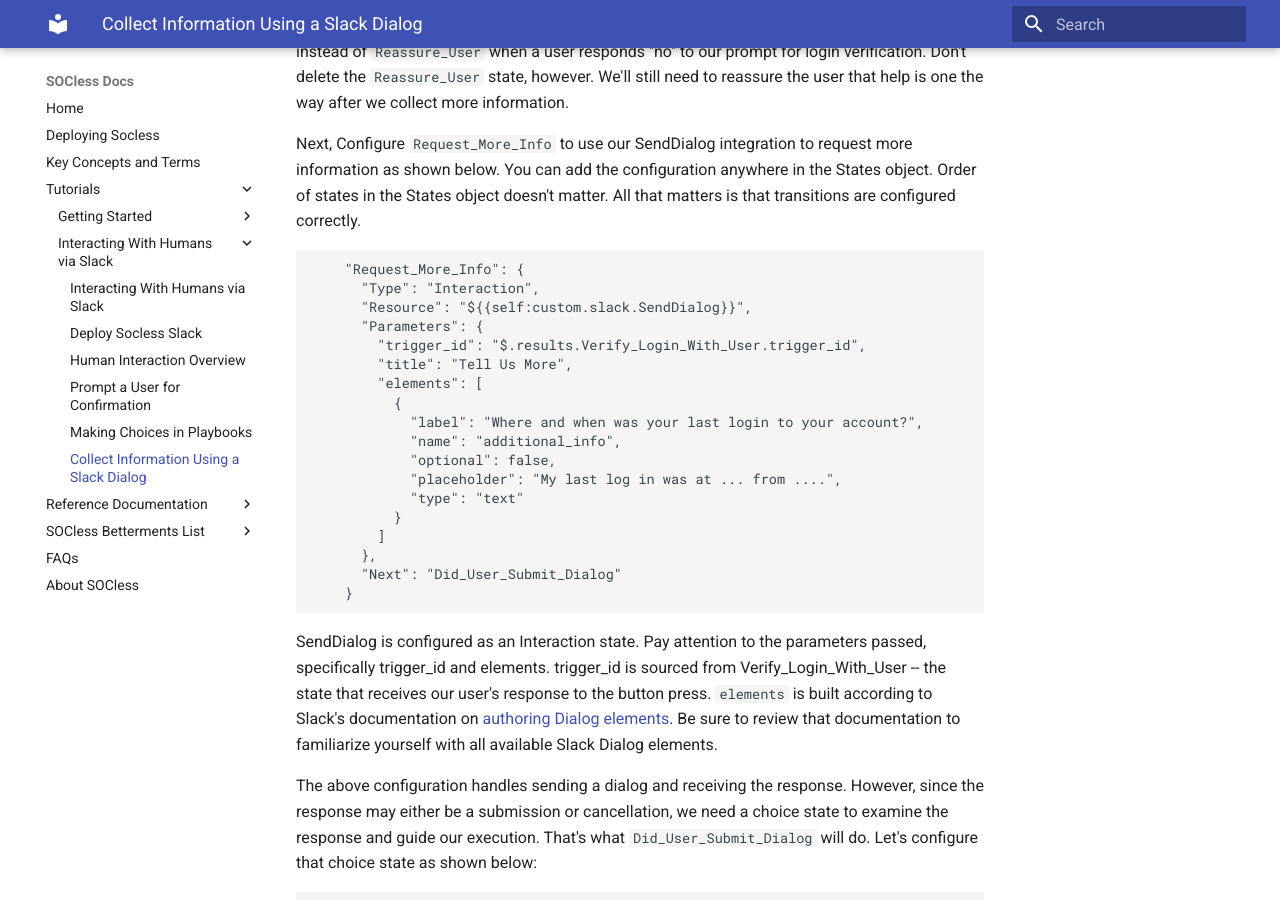
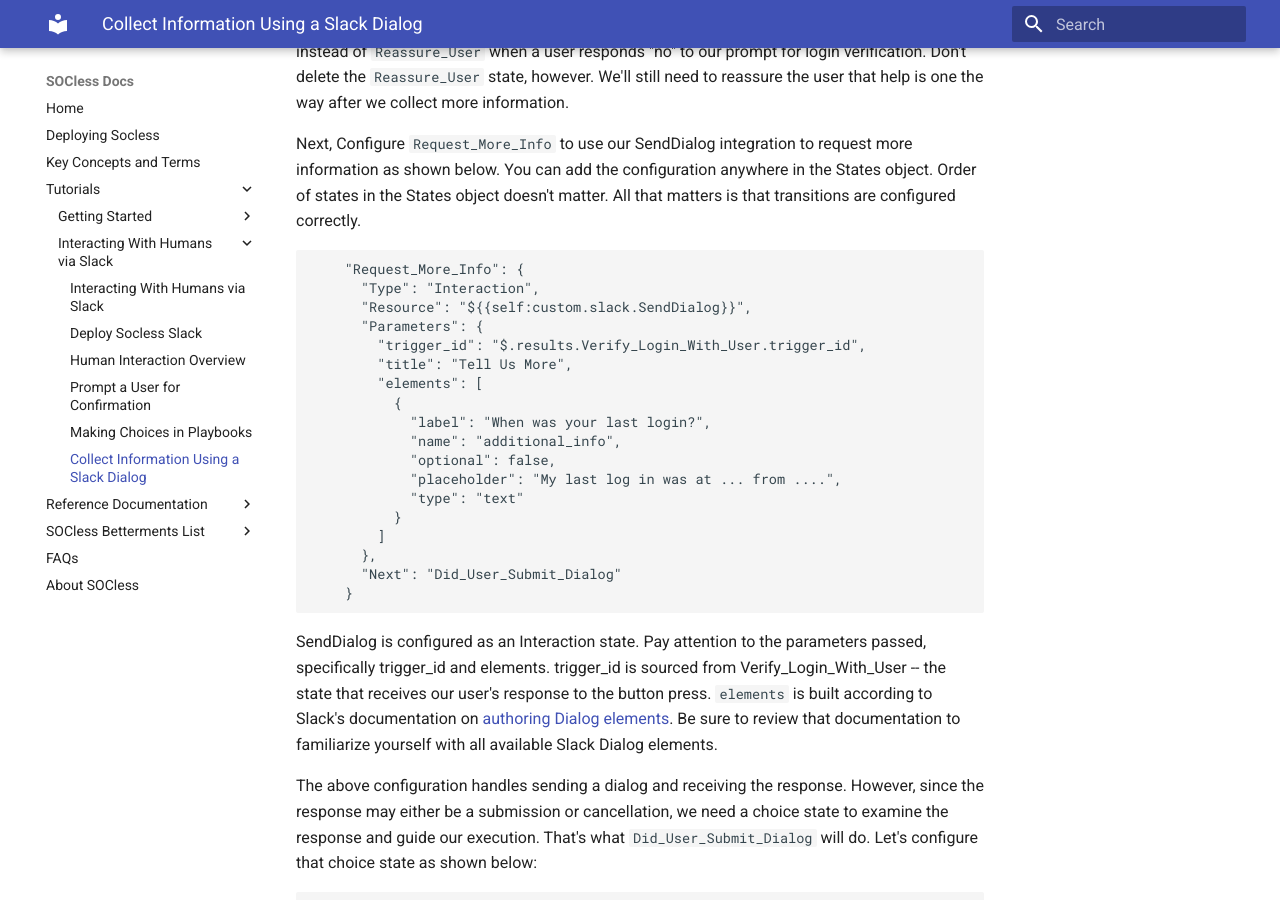
Before and after one commit to twilio-labs/socless, an MkDocs documentation site: the page built from docs/collect-information-using-a-slack-dialog.md, in a window 1280 px wide and 900 px high, scrolled down 1000 px. Built offline with MkDocs 1.6.1 and Material for MkDocs 9.7.7, drawn with Linux system fonts in a browser that asks for light colours.

Commit message:
Fix the label error on Request_More_Info
The label in this tutorial is too long

```diff
--- a/docs/collect-information-using-a-slack-dialog.md
+++ b/docs/collect-information-using-a-slack-dialog.md
@@ -34,7 +34,7 @@
         "title": "Tell Us More",
         "elements": [
           {
-            "label": "Where and when was your last login to your account?",
+            "label": "When was your last login?",
             "name": "additional_info",
             "optional": false,
             "placeholder": "My last log in was at ... from ....",
```
